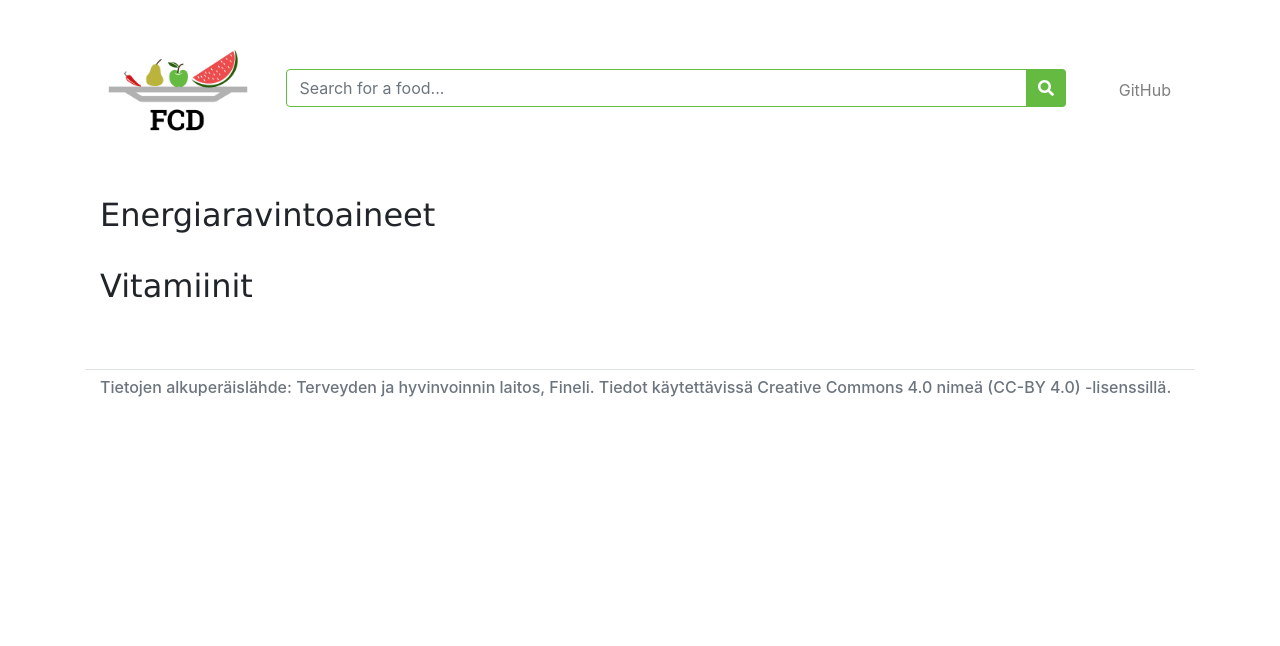
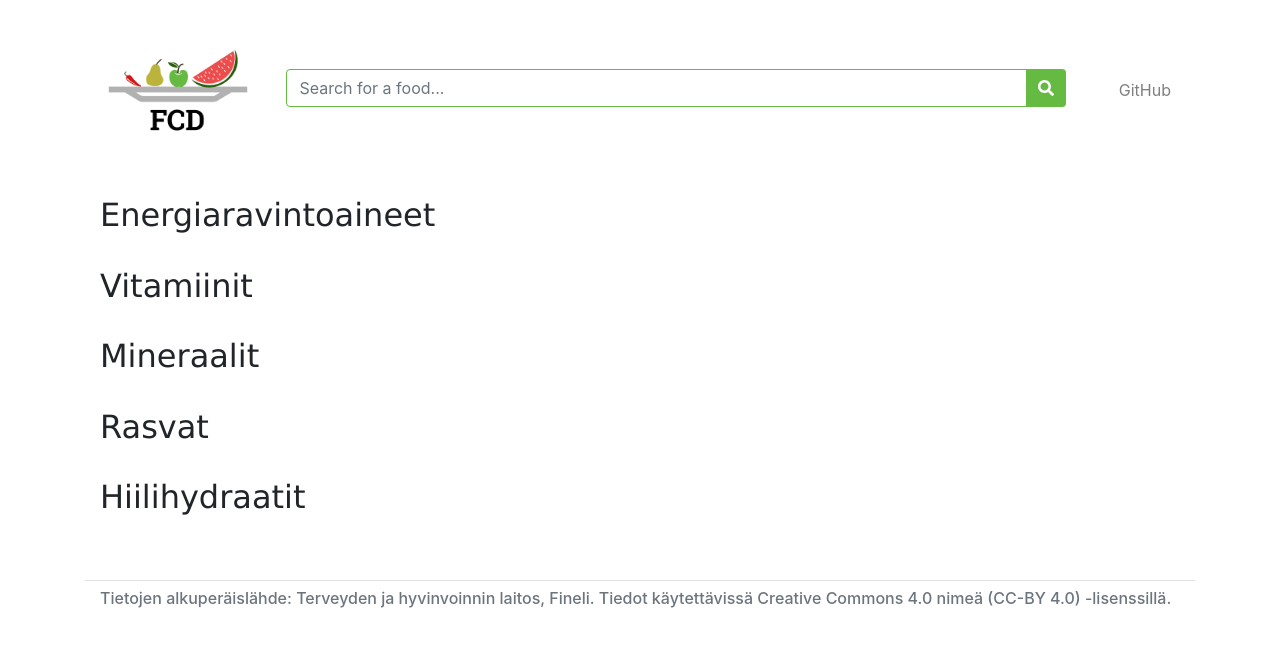
Before and after one commit to ArttuOll/FoodComponentDashboard, a React (Create React App) app: page / in a window 1280 px wide. Shown: the top 646 px of the page. Built offline with nearby package versions, Linux system fonts and the light colour scheme.

Commit message:
Lisää sivulle osiot lopuille ravintoaineryhmille

```diff
--- a/src/elements/body/body.jsx
+++ b/src/elements/body/body.jsx
@@ -28,14 +28,28 @@ function generateComponentRow(title, data) {
 }
 
 const Body = ({ foodData, foodName }) => {
-  // TODO: erottele näille kuuluvat datat
-  const MacroComponentsRow = generateComponentRow("Energiaravintoaineet", foodData);
-  const VitaminsRow = generateComponentRow("Vitamiinit", foodData);
+  const macroComponentData = foodData.filter((food) => food.component_class === "MACROCMP");
+  const MacroComponentsRow = generateComponentRow("Energiaravintoaineet", macroComponentData);
+
+  const vitaminData = foodData.filter((food) => food.component_class === "VITAM");
+  const VitaminsRow = generateComponentRow("Vitamiinit", vitaminData);
+
+  const mineralData = foodData.filter((food) => food.component_class === "MINERAL");
+  const MineralRow = generateComponentRow("Mineraalit", mineralData);
+
+  const fatData = foodData.filter((food) => food.component_class === "FAT");
+  const FatRow = generateComponentRow("Rasvat", fatData);
+
+  const carbComponentData = foodData.filter((food) => food.component_class === "CARBOCMP");
+  const CarbComponentRow = generateComponentRow("Hiilihydraatit", carbComponentData);
   return (
     <>
       <FoodLabel className="text-center">{foodName}</FoodLabel>
       <MacroComponentsRow />
       <VitaminsRow />
+      <MineralRow />
+      <FatRow />
+      <CarbComponentRow />
     </>
   );
 };
```
